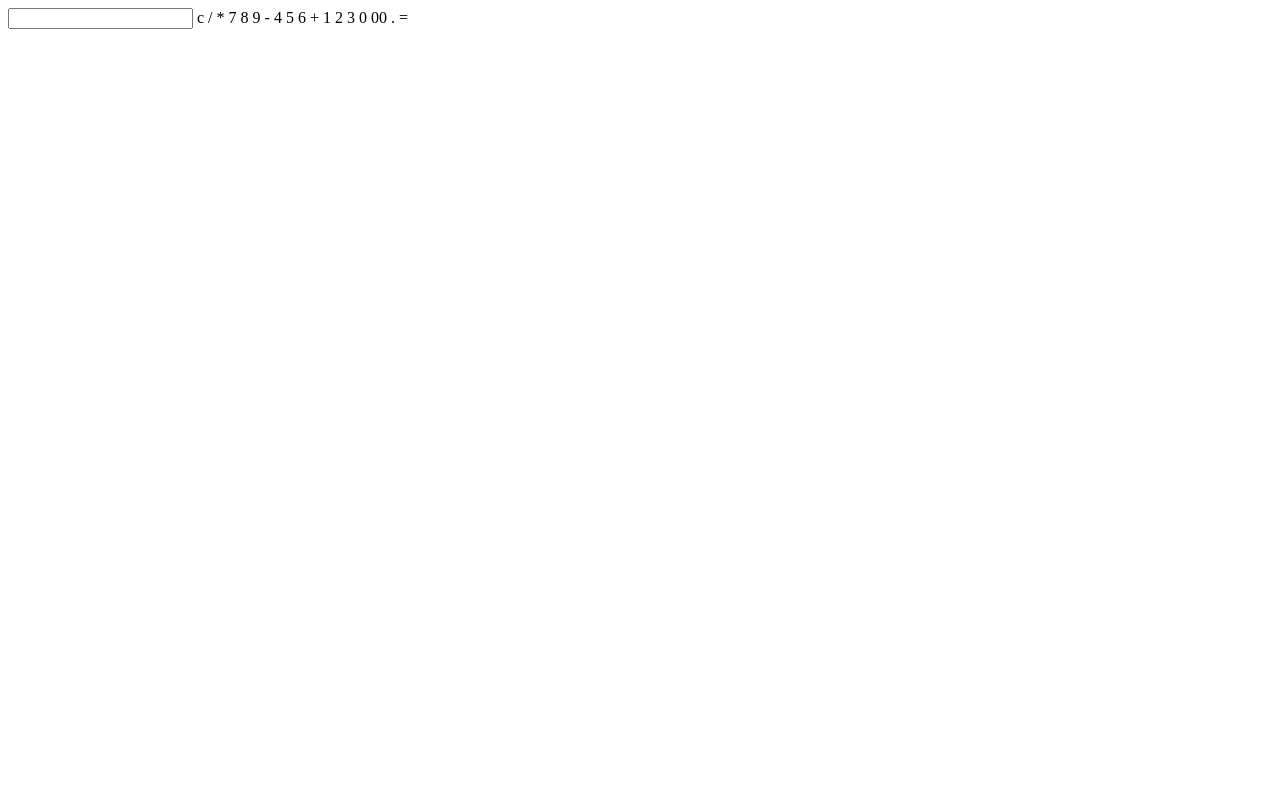
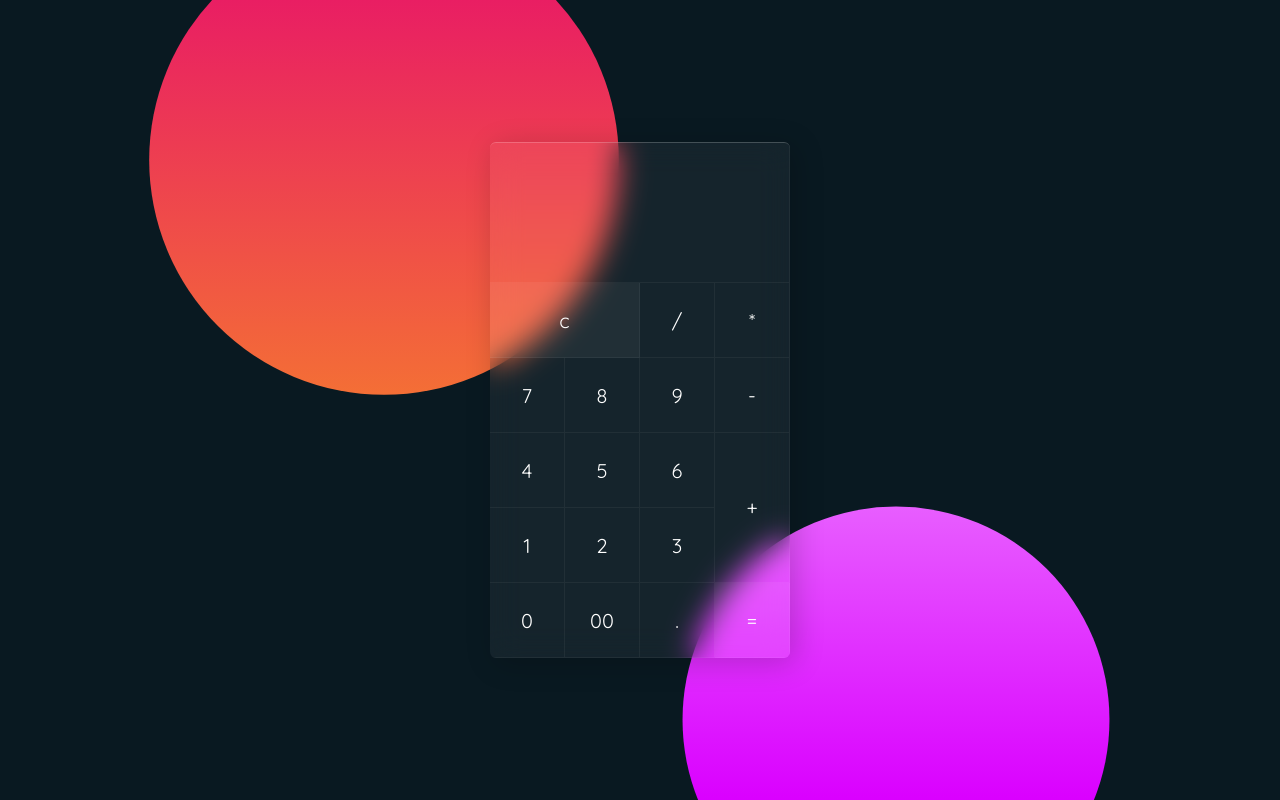
Before and after one commit to Kunle-didunyemi/Glassmorphism-calculatorr, a plain HTML site: page index.html in a window 1280 px wide. Drawn offline with Linux system fonts and the light colour scheme.

Commit message:
Added glassmorphism style

```diff
--- a/index.html
+++ b/index.html
@@ -11,7 +11,7 @@
     <div class="container">
         <form class="calculator" name="calc">
             <input type="text" readonly class="value" name="txt"/>
-            <span class="num" onclick="calc.txt.value = ''">c</span>
+            <span class="num clear" onclick="calc.txt.value = ''">c</span>
             <span class="num" onclick="document.calc.txt.value +='/'">/</span>
             <span class="num" onclick="document.calc.txt.value +='*'">*</span>
             <span class="num" onclick="document.calc.txt.value +='7'">7</span>
@@ -21,14 +21,14 @@
             <span class="num" onclick="document.calc.txt.value +='4'">4</span>
             <span class="num" onclick="document.calc.txt.value +='5'">5</span>
             <span class="num" onclick="document.calc.txt.value +='6'">6</span>
-            <span class="num" onclick="document.calc.txt.value +='+'">+</span>
+            <span class="num plus" onclick="document.calc.txt.value +='+'">+</span>
             <span class="num" onclick="document.calc.txt.value +='1'">1</span>
             <span class="num" onclick="document.calc.txt.value +='2'">2</span>
             <span class="num" onclick="document.calc.txt.value +='3'">3</span>
             <span class="num" onclick="document.calc.txt.value +='0'">0</span>
             <span class="num" onclick="document.calc.txt.value +='00'">00</span>
             <span class="num" onclick="document.calc.txt.value +='.'">.</span>
-            <span class="num" onclick="document.calc.txt.value =eval(calc.txt.value)">=</span>
+            <span class="num equal" onclick="document.calc.txt.value =eval(calc.txt.value)">=</span>
         </form>
     </div>
 </body>
--- a/styles.css
+++ b/styles.css
@@ -0,0 +1,99 @@
+@import url("https://fonts.googleapis.com/css2?family=Quicksand:wght@300;400;500&display=swap");
+* {
+  margin: 0;
+  padding: 0;
+  box-sizing: border-box;
+  font-family: "Quicksand", sans-serif;
+}
+body {
+  display: flex;
+  justify-content: center;
+  align-items: center;
+  min-height: 100vh;
+  background: #091921;
+}
+body::before {
+  content: "";
+  position: absolute;
+  top: 0;
+  left: 0;
+  width: 100%;
+  height: 100%;
+  background: linear-gradient(#e91e63, #ffc107);
+  clip-path: circle(22% at 30% 20%);
+}
+body::after {
+  content: "";
+  position: absolute;
+  top: 0;
+  left: 0;
+  width: 100%;
+  height: 100%;
+  background: linear-gradient(#ffffff, #da00ff);
+  clip-path: circle(20% at 70% 90%);
+}
+.container {
+  position: relative;
+  background: rgba(255, 255, 255, 0.05);
+  border-radius: 6px;
+  overflow: hidden;
+  z-index: 10;
+  backdrop-filter: blur(15px);
+  border-top: 1px solid rgba(255, 255, 255, 0.2);
+  border-top: 1px solid rgba(255, 255, 255, 0.2);
+  box-shadow: 5px 5px 30px rgba(0, 0, 0, 0.2);
+}
+.container .calculator {
+  position: relative;
+  display: grid;
+}
+.container .calculator .value {
+  grid-column: span 4;
+  height: 140px;
+  width: 300px;
+  text-align: right;
+  border: none;
+  outline: none;
+  padding: 10px;
+  font-size: 30px;
+  background: transparent;
+  color: #fff;
+  border-bottom: 1px solid rgba(255, 255, 255, 0.05);
+  border-right: 1px solid rgba(255, 255, 255, 0.05);
+}
+.container .calculator span{
+    display: grid;
+    place-items: center;
+    width: 75px;
+    height: 75px;
+    color: #fff;
+    font-weight: 400;
+    cursor: pointer;
+    font-size: 20px;
+    user-select: none;
+    border-bottom: 1px solid rgba(255, 255, 255, 0.05);
+  border-right: 1px solid rgba(255, 255, 255, 0.05);
+}
+.container .calculator span:hover{
+    transition: 0s;
+    background: rgba(255, 255, 255, 0.05);
+}
+.container .calculator span:active{
+    background: #14ff47;
+    color: #192f00;
+    font-size: 24px;
+    font-weight: 500;
+}
+.container .calculator .clear{
+    grid-column: span 2;
+    width: 150px;
+    background: rgba(255, 255, 255, 0.05);
+}
+.container .calculator .plus{
+    grid-row: span 2;
+    height: 150px;
+
+}
+.equal{
+ background: rgba(255, 255, 255, 0.05);
+}
```
